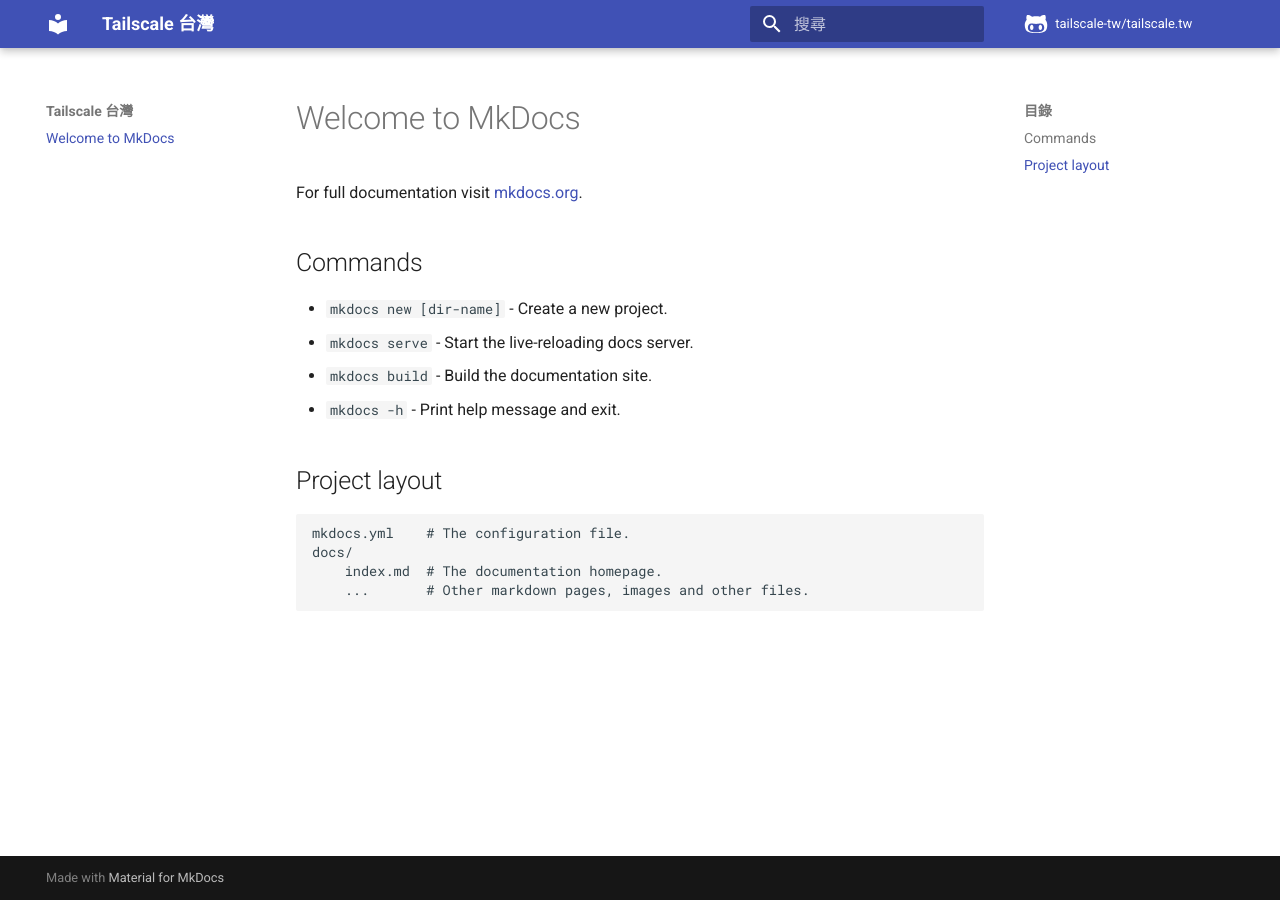
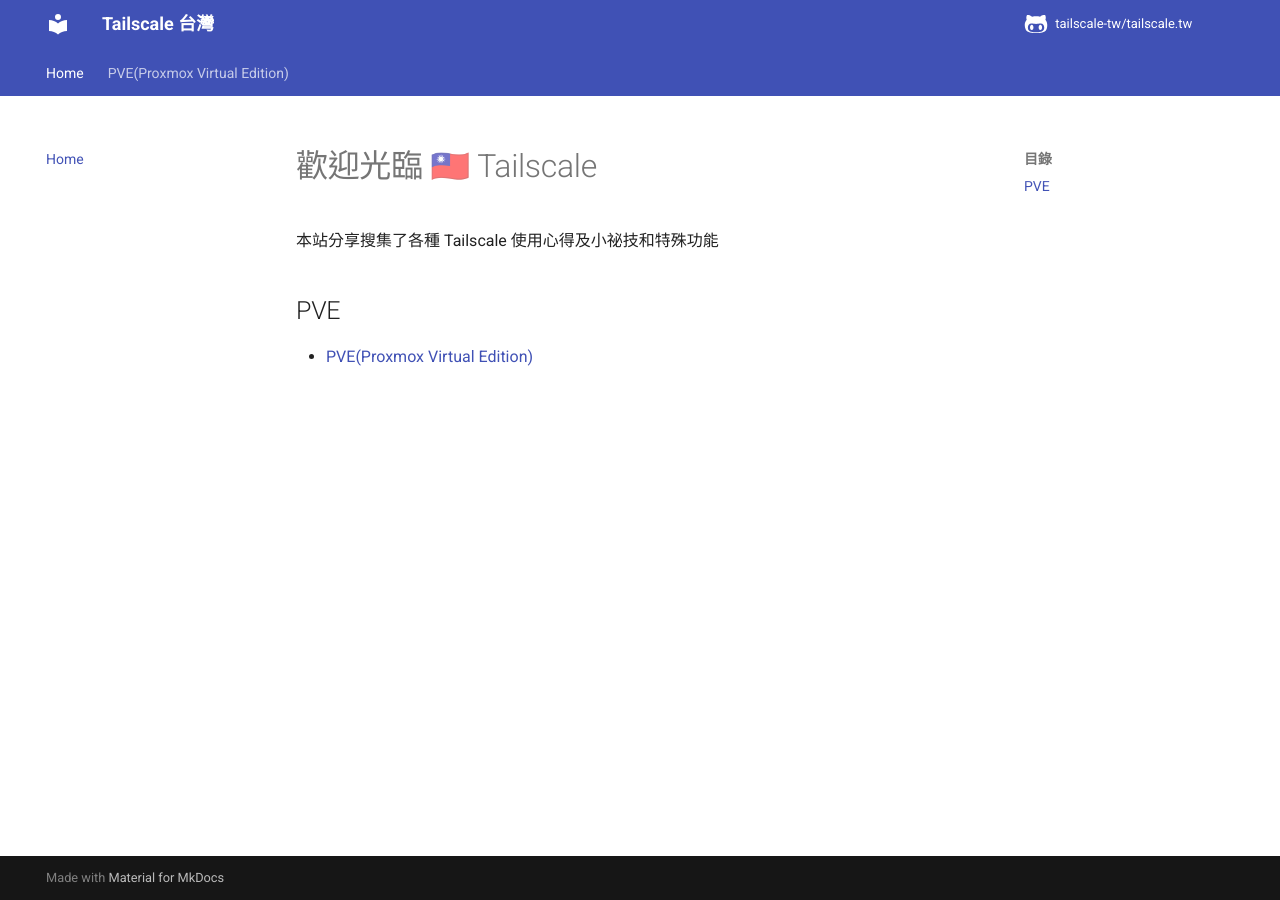
Before and after one commit to tailscale-tw/tailscale.tw, an MkDocs documentation site: the page built from docs/index.md, in a window 1280 px wide. Built offline with MkDocs 1.6.1 and Material for MkDocs 9.7.7, drawn with Linux system fonts in a browser that asks for light colours; comment, search, counter and statistics services are not loaded.

Commit message:
1. Change index page tree. 2. Enable Top Navigation bar 3. Add PVE section 4. Add an article to introduce auto renew Tailscale certificate on PVE

```diff
--- a/docs/index.md
+++ b/docs/index.md
@@ -1,17 +1,7 @@
-# Welcome to MkDocs
+# 歡迎光臨 🇹🇼 Tailscale
 
-For full documentation visit [mkdocs.org](https://www.mkdocs.org).
+本站分享搜集了各種 Tailscale 使用心得及小祕技和特殊功能
 
-## Commands
+## PVE
 
-* `mkdocs new [dir-name]` - Create a new project.
-* `mkdocs serve` - Start the live-reloading docs server.
-* `mkdocs build` - Build the documentation site.
-* `mkdocs -h` - Print help message and exit.
-
-## Project layout
-
-    mkdocs.yml    # The configuration file.
-    docs/
-        index.md  # The documentation homepage.
-        ...       # Other markdown pages, images and other files.
+* [PVE(Proxmox Virtual Edition)](pve/index.md)
--- a/mkdocs.yml
+++ b/mkdocs.yml
@@ -11,3 +11,14 @@ theme:
   language: zh-TW
   icon:
     repo: fontawesome/brands/github-alt
+  features:
+    - navigation.tabs
+
+plugins:
+  - blog
+
+nav:
+  - Home: index.md
+  - PVE(Proxmox Virtual Edition):
+      - pve/index.md
+      - 憑證自動更新: pve/auto-renew-tailscale-certificate-on-pve.md
```
Also changed, not shown: docs/blog/index.md (added, +1 -0 lines), docs/pve/auto-renew-tailscale-certificate-on-pve.md (added, +146 -0 lines), docs/pve/index.md (added, +4 -0 lines).
